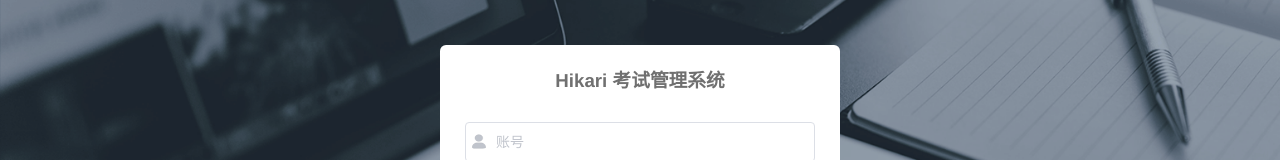
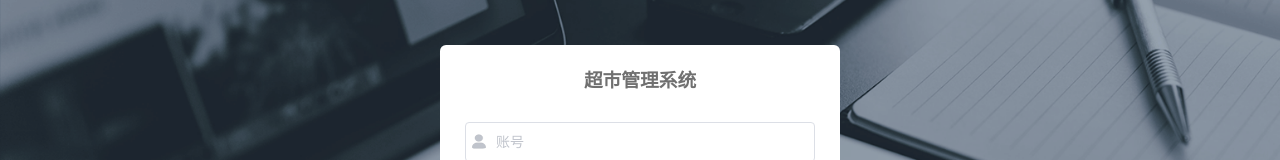
Before and after one commit to SouthYou/supermarket-ms, a Vue app: page /#/login in a window 1280 px wide. Shown: the part 221-381 px from the top of the page. Built offline with nearby package versions, Linux system fonts and the light colour scheme.

Commit message:
perf:修改网站图标

```diff
--- a/mock/common/user.js
+++ b/mock/common/user.js
@@ -14,7 +14,7 @@ const users = {
         "roleName": "ROLE_SYSTEM_ADMIN"
       }
     ],
-    avatar: 'http://qla6qhdly.hn-bkt.clouddn.com/default_admin_avatar.png',
+    avatar: 'https://cdn.jsdelivr.net/gh/SouthYou/supermarket-ms/scr/assets/logo/logo.png',
     accountName: '系统管理员'
   },
   'eduAdmin-token': {
@@ -23,7 +23,7 @@ const users = {
         "roleName": "ROLE_EDU_ADMIN"
       }
     ],
-    avatar: 'http://qla6qhdly.hn-bkt.clouddn.com/default_admin_avatar.png',
+    avatar: 'https://cdn.jsdelivr.net/gh/SouthYou/supermarket-ms/scr/assets/logo/logo.png',
     accountName: '教务'
   }
 }
--- a/src/layout/components/Sidebar/Logo.vue
+++ b/src/layout/components/Sidebar/Logo.vue
@@ -24,8 +24,8 @@ export default {
   },
   data() {
     return {
-      title: 'Hikari 考试管理系统',
-      logo: 'https://cdn.jsdelivr.net/gh/Youjianan/cdn@1.6/favicon/ems.png'
+      title: '超市管理系统',
+      logo: require('../../../../src/assets/logo/logo.png')
     }
   }
 }
--- a/src/utils/get-page-title.js
+++ b/src/utils/get-page-title.js
@@ -1,6 +1,6 @@
 import defaultSettings from '@/settings'
 
-const title = defaultSettings.title || 'HEMS'
+const title = defaultSettings.title || 'Supermarket-MS'
 
 export default function getPageTitle(pageTitle) {
   if (pageTitle) {
--- a/src/views/login/index.vue
+++ b/src/views/login/index.vue
@@ -2,7 +2,7 @@
   <div class="login">
     <el-form ref="loginForm" :model="loginForm" :rules="loginRules" class="login-form">
 
-      <h3 class="title">Hikari 考试管理系统</h3>
+      <h3 class="title">超市管理系统</h3>
 
       <el-form-item prop="username">
         <el-input v-model="loginForm.username" type="text" auto-complete="off" placeholder="账号">
```
Also changed, not shown: 2 other files (tests, documents, lock files or other folders).
